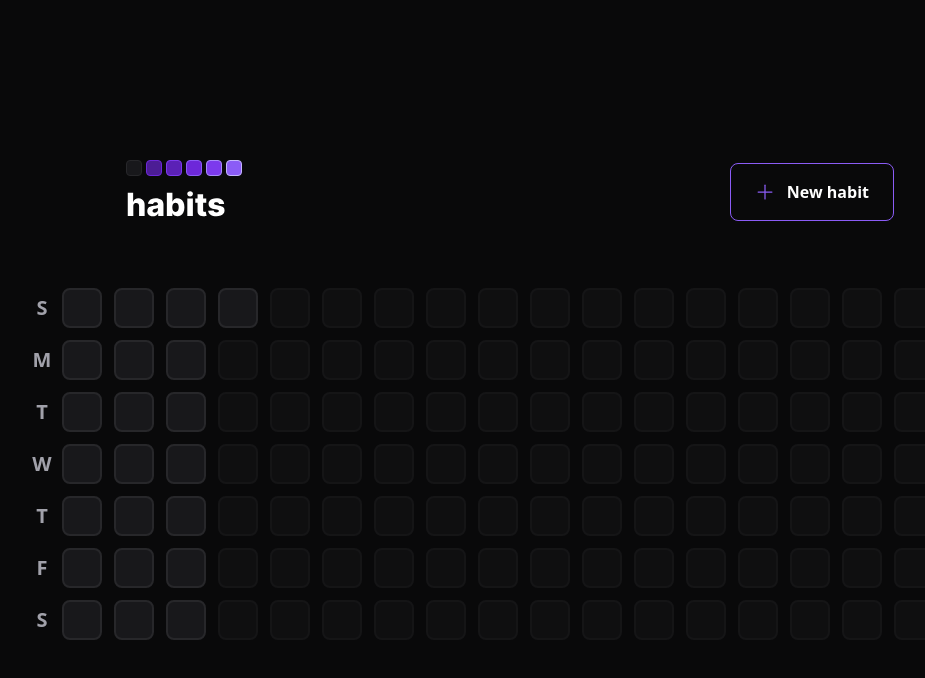
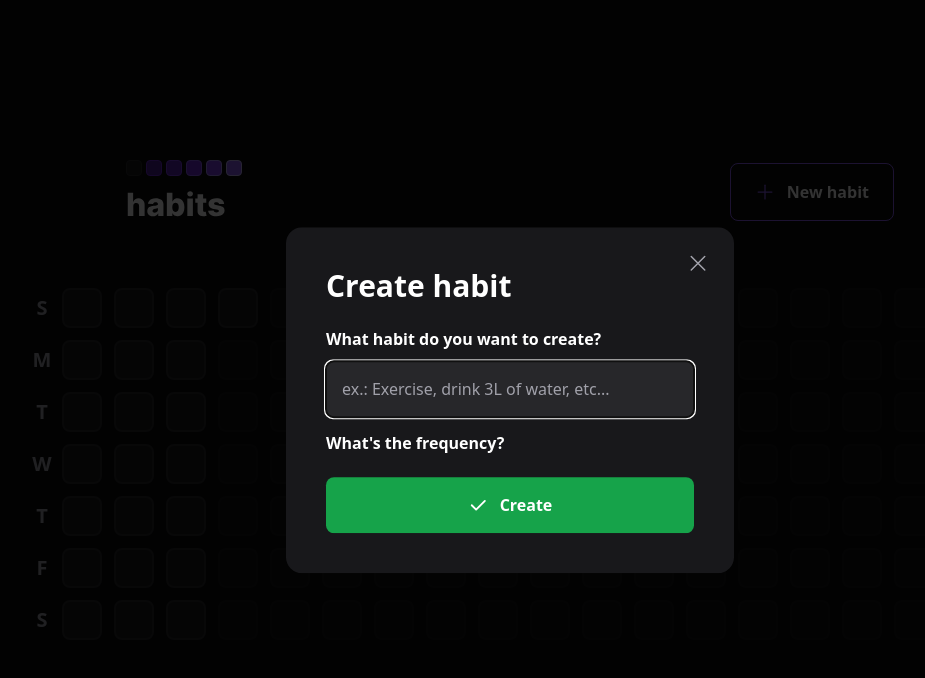
Before and after one commit to fuschini/habit_tracker, a React (Vite) app in the folder web/: page / in a window 1280 px wide. Both pictures are taken after a click on the button "New habit". Shown: the top 678 px of the page, without its empty margins (130-1055 px from the left). Built offline with nearby package versions, Linux system fonts and the light colour scheme.

Commit message:
feat(front): add new habit modal base structure to Header

```diff
--- a/web/src/components/Header.tsx
+++ b/web/src/components/Header.tsx
@@ -1,17 +1,39 @@
-import { Plus } from 'phosphor-react'
+import { Plus, X } from 'phosphor-react'
+import { useState } from 'react'
 import logoImage from '../assets/logo.svg'
+import * as Dialog from '@radix-ui/react-dialog';
+import { NewHabitForm } from './NewHabitForm';
+
 
 export function Header() {
+
     return (
         <div className='w-full max-w-3xl mx-auto flex items-center justify-between'>
             <img src={logoImage} alt="Habit" />
-            <button
-                type='button'
-                className='border border-violet-500 font-semibold rounded-lg px-6 py-4 flex items-center gap-3 hover:border-violet-300'
-            >
-                <Plus size={20} className='text-violet-500'></Plus>
-                New habit
-            </button>
+
+            <Dialog.Root>
+                <Dialog.Trigger
+                    type='button'
+                    className='border border-violet-500 font-semibold rounded-lg px-6 py-4 flex items-center gap-3 hover:border-violet-300'
+                >
+                    <Plus size={20} className='text-violet-500'></Plus>
+                    New habit
+                </Dialog.Trigger>
+
+                <Dialog.Portal>
+                    <Dialog.Overlay className='w-screen h-screen bg-black/80 fixed inset-0' />
+                    <Dialog.Content className='absolute p-10 bg-zinc-900 rounded-2xl w-full max-w-md top-1/2 left-1/2 -translate-x-1/2 -translate-y-1/2'>
+                        <Dialog.Close className='absolute right-6 top-6 text-zinc-400 hover:text-zinc-200'>
+                            <X size={24} aria-label='close' />
+                        </Dialog.Close>
+                        <Dialog.Title className='text-3xl leading-tight font-extrabold'>
+                            Create habit
+                        </Dialog.Title>
+                        <NewHabitForm />
+                    </Dialog.Content>
+                </Dialog.Portal>
+            </Dialog.Root>
+
         </div>
     )
 }
```
